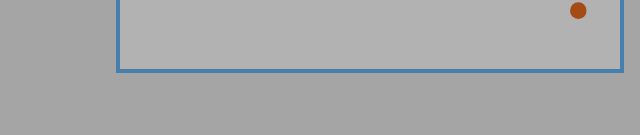
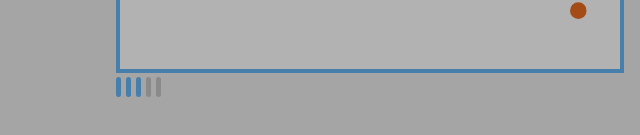
Before and after one commit to PaulPourtout/snake-game, a plain HTML site: page index.html in a window 1280 px wide. Shown: the part 645-780 px from the top of the page, 270-910 px from the left. Drawn offline with Linux system fonts and the light colour scheme.

Commit message:
added audio bar html css

```diff
--- a/index.html
+++ b/index.html
@@ -25,10 +25,17 @@
 			<canvas id="gameArea" width="500" height="500">
 				Message pour les navigateurs ne supportant pas canvas
 			</canvas>
+			<div id="audio-controller">
+				<div class="audio-bar active"></div>
+				<div class="audio-bar active"></div>
+				<div class="audio-bar active"></div>
+				<div class="audio-bar"></div>
+				<div class="audio-bar"></div>
+			</div>
 		</div>
 
-		<audio id="game-over-audio" src="./assests/game-over.mp3"></audio>
-		<audio id="eat-apple-audio" src="./assests/ateApple.mp3"></audio>
+		<audio id="game-over-audio" src="./assests/sounds/game-over.mp3"></audio>
+		<audio id="eat-apple-audio" src="./assests/sounds/ateApple.mp3"></audio>
 
 
 		<script src="js/script.js"></script>
--- a/style/style.css
+++ b/style/style.css
@@ -48,6 +48,7 @@ h1 {
 #gameArea {
 	background-color: white;
 	border: 4px solid #64b5f6;
+	overflow: visible;
 }
 
 #game-container {
@@ -69,6 +70,25 @@ h1 {
 #score {
 	font-weight: bold;
 	font-size: 1.3rem;
+}
+
+#audio-controller {
+	display: flex;
+	position: absolute;
+	top: 100%;
+	left: 0;
+}
+
+.audio-bar {
+	width : 5px;
+	height: 20px;
+	margin-right: 5px;
+	background-color: #c6c6c6;
+	border-radius: 2.5px;
+}
+
+.audio-bar.active {
+	background-color: #64b5f6;
 }
 
 #game-over {
```
Also changed, not shown: 8 other files.
